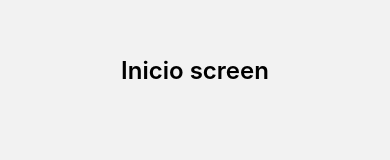
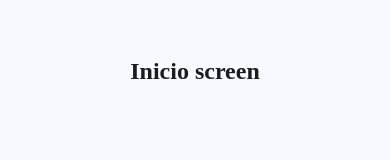
Before and after one commit to Driven-Soft/ArgosMobile, a React Native app: screen /Tabs in a window 390 px wide. Shown: the part 327-487 px from the top of the page. Built offline with nearby package versions, Linux system fonts and the light colour scheme; what react-native-worklets would draw is missing.

Commit message:
feat: better theme.js & tailwind config expo fonts

```diff
--- a/app.json
+++ b/app.json
@@ -25,6 +25,9 @@
     "web": {
       "favicon": "./assets/favicon.png",
       "bundler": "metro"
-    }
+    },
+    "plugins": [
+      "expo-font"
+    ]
   }
 }
--- a/package.json
+++ b/package.json
@@ -9,13 +9,16 @@
     "web": "expo start --web"
   },
   "dependencies": {
+    "@expo-google-fonts/public-sans": "^0.4.2",
     "@expo/vector-icons": "^15.0.3",
+    "@react-native-async-storage/async-storage": "2.2.0",
     "@react-navigation/bottom-tabs": "^7.16.2",
     "@react-navigation/native": "^7.2.5",
     "@react-navigation/native-stack": "^7.16.0",
     "axios": "^1.16.1",
     "babel-preset-expo": "~54.0.10",
     "expo": "~54.0.33",
+    "expo-font": "~14.0.12",
     "expo-status-bar": "~3.0.9",
     "nativewind": "^4.2.4",
     "prettier-plugin-tailwindcss": "^0.5.14",
--- a/src/constants/theme.js
+++ b/src/constants/theme.js
@@ -21,3 +21,10 @@ export const COLORS = {
   // Auxiliares
   error: "#ba1a1a", // Cor de erro do sistema
 };
+
+export const FONTS = {
+  regular: "PublicSans_400Regular",
+  medium: "PublicSans_500Medium",
+  semibold: "PublicSans_600SemiBold",
+  bold: "PublicSans_700Bold",
+};
--- a/tailwind.config.js
+++ b/tailwind.config.js
@@ -1,4 +1,6 @@
 /** @type {import('tailwindcss').Config} */
+const { COLORS, FONTS } = require("./src/constants/theme");
+
 module.exports = {
   // Include every file that can declare NativeWind className strings.
   content: [
@@ -8,7 +10,15 @@ module.exports = {
   ],
   presets: [require("nativewind/preset")],
   theme: {
-    extend: {},
+    extend: {
+      colors: COLORS,
+      fontFamily: {
+        regular: [FONTS.regular],
+        medium: [FONTS.medium],
+        semibold: [FONTS.semibold],
+        bold: [FONTS.bold],
+      },
+    },
   },
   plugins: [],
-}
+};
```
Also changed, not shown: 2 other files (tests, documents, lock files or other folders).
